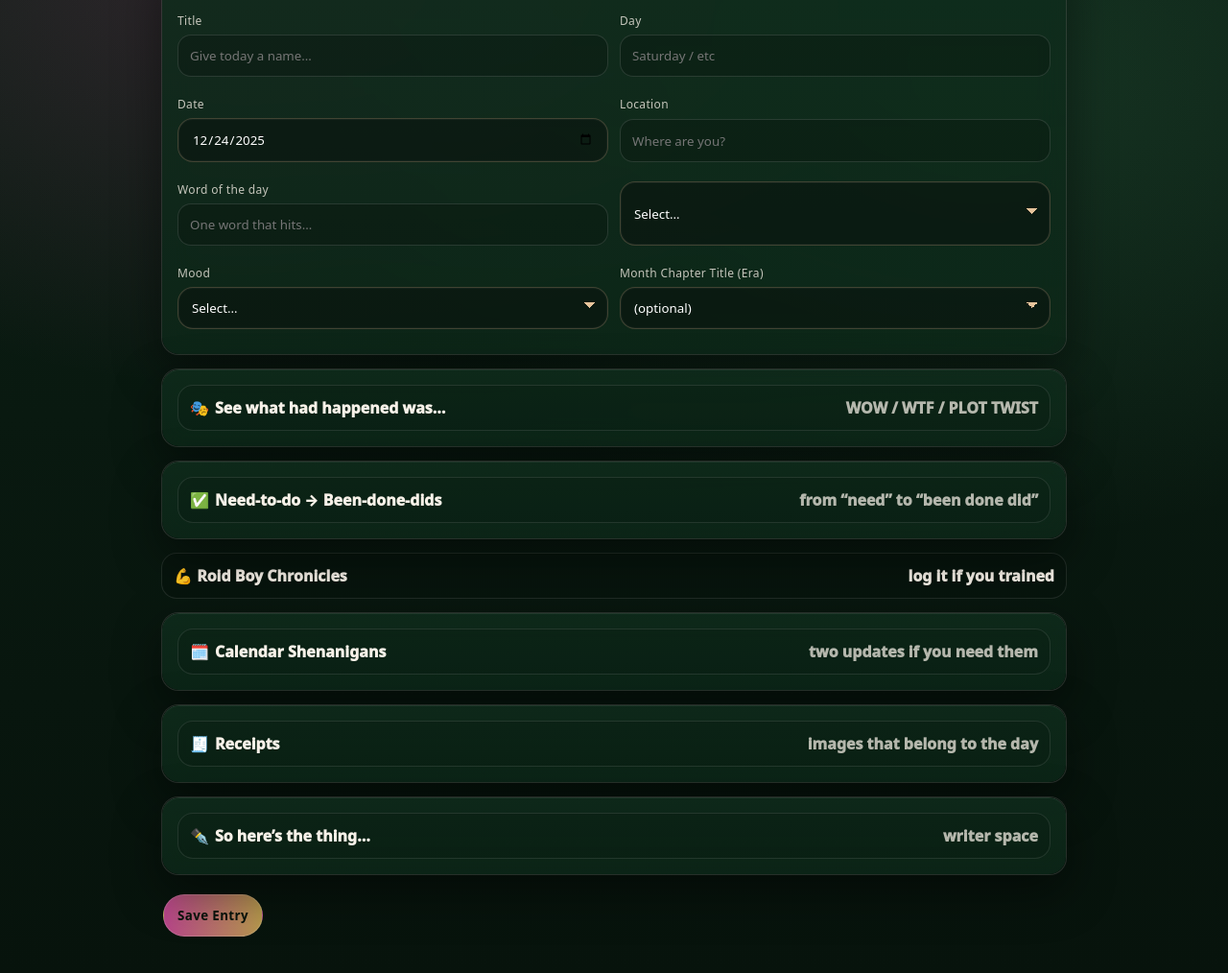
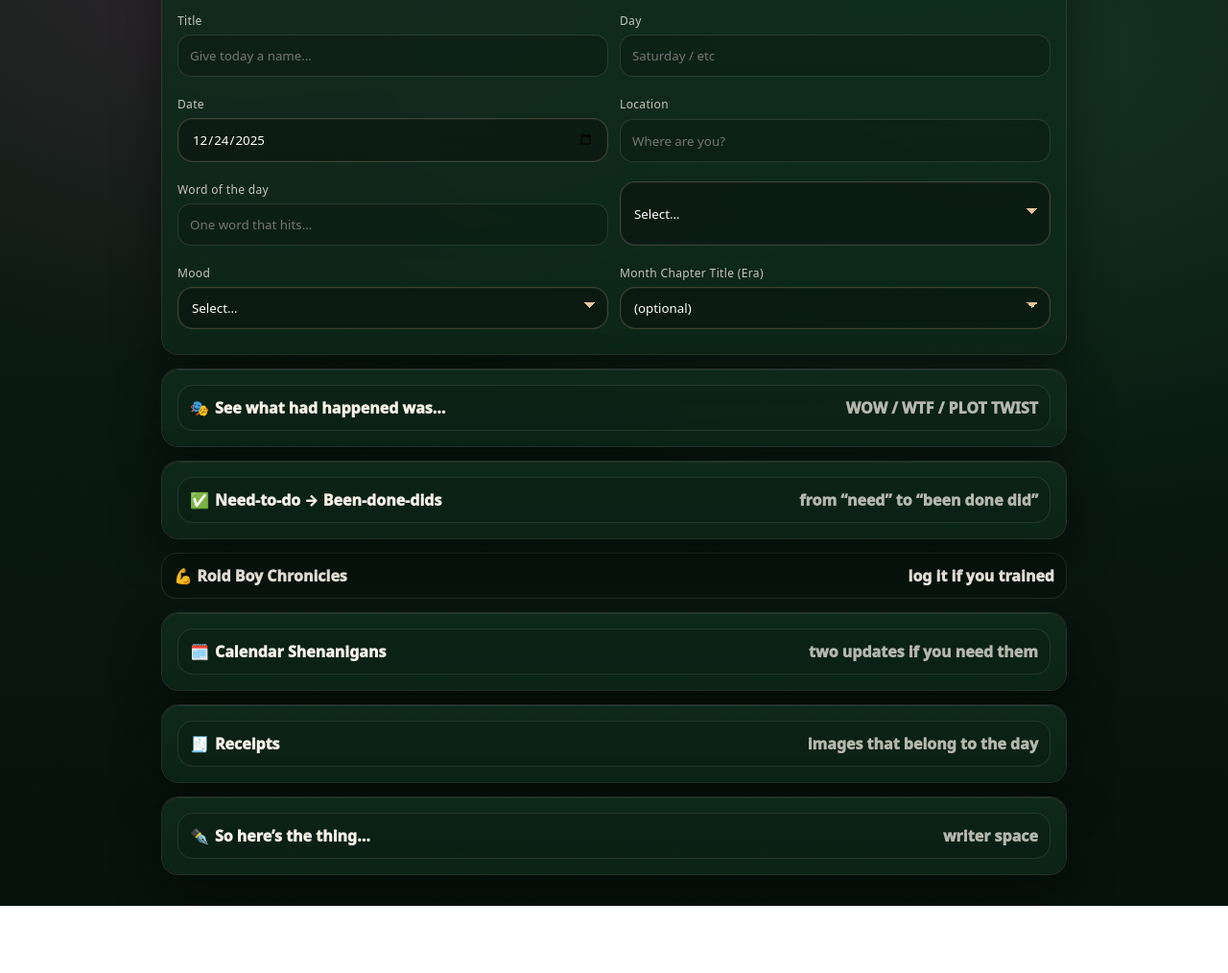
Before and after one commit to ManicManChaos/bookish-sniffle, a plain HTML site: page app.html in a window 1280 px wide. Shown: the part 152-1166 px from the top of the page at 96% size. After the commit the page ends 1096 px from the top, so only its background shows below. Drawn offline with Linux system fonts and the light colour scheme.

Commit message:
Update app.html

```diff
--- a/app.html
+++ b/app.html
@@ -320,12 +320,6 @@
     </details>
   </section>
 
-  <section class="actions">
-    <button class="btn primary" id="saveBtn" type="button">Save Entry</button>
-    <div id="saveMsg" class="muted"></div>
-  </section>
-</main>
-
 <script src="app.js"></script>
 </body>
 </html>
```
